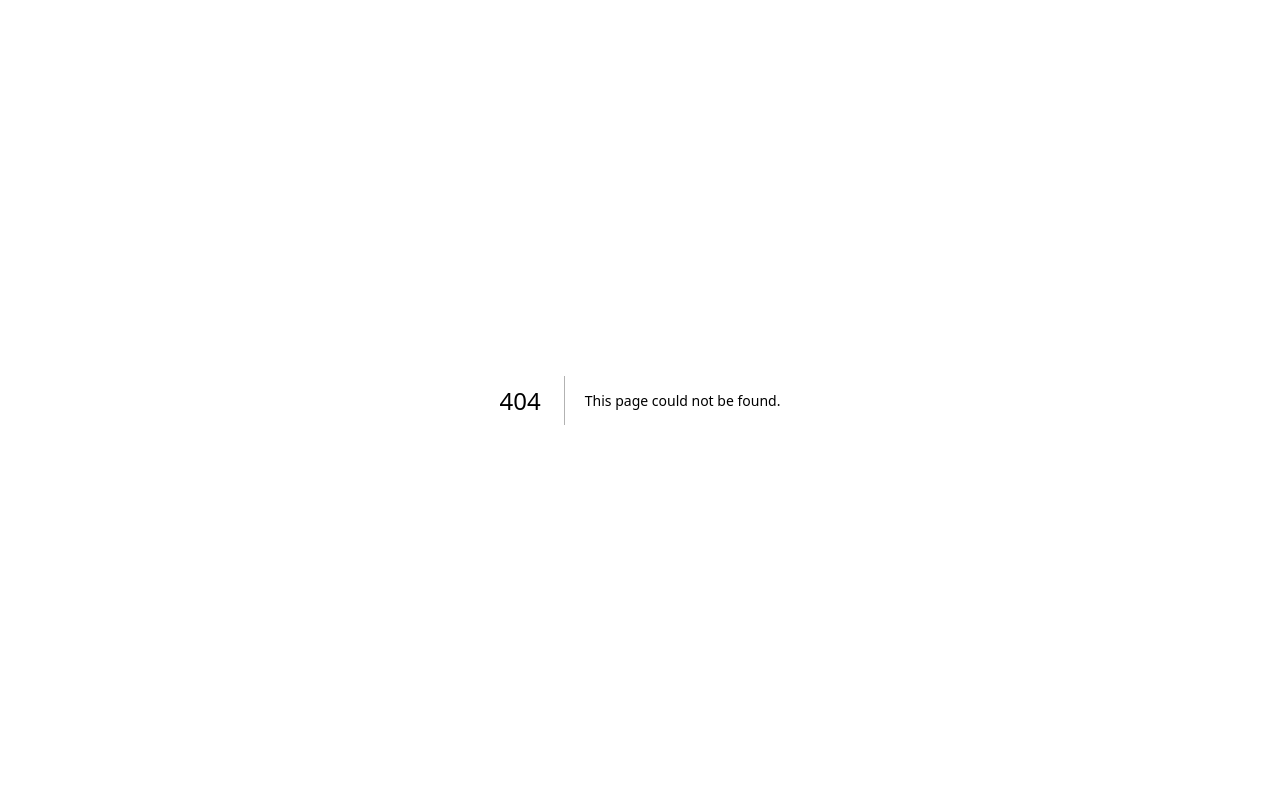
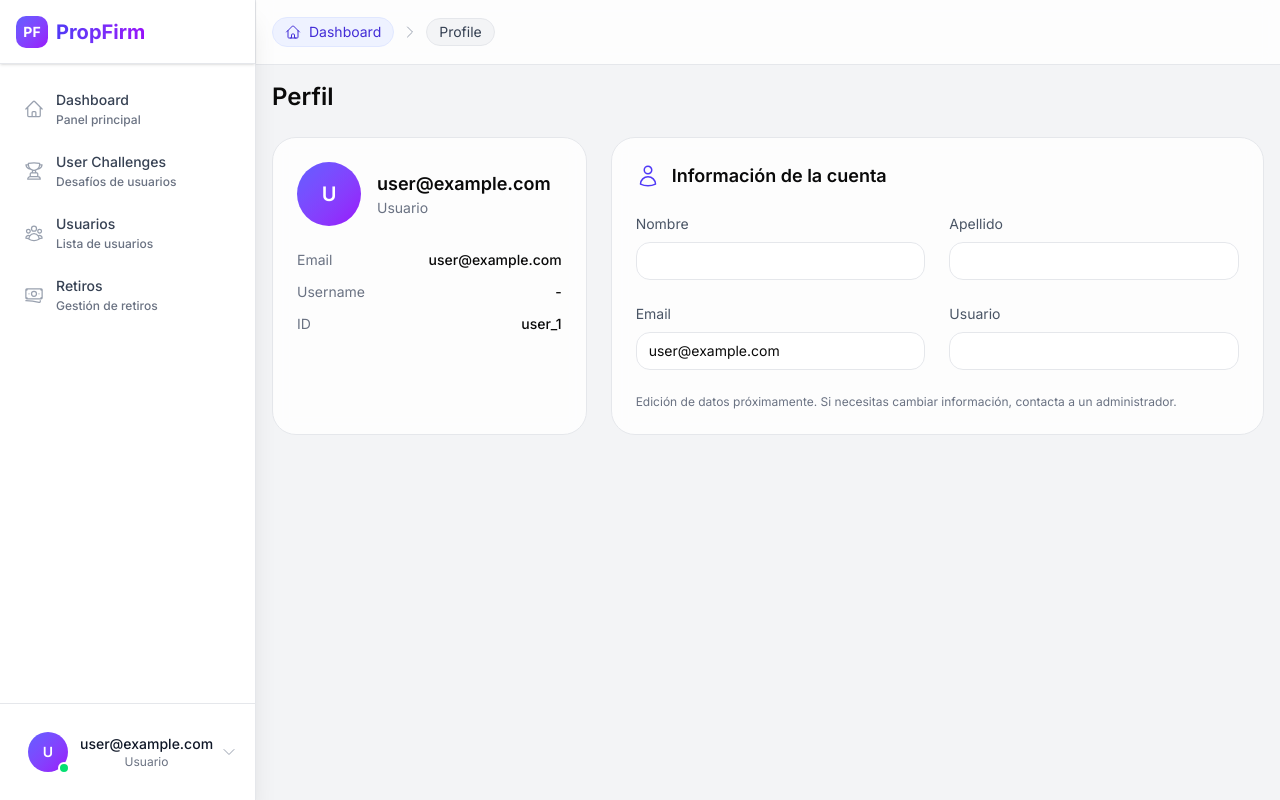
Before and after one commit to EliteCodeDev/propfirmadmin, a Next.js app: page /profile in a window 1280 px wide. Before the commit this address had no page. Built offline with nearby package versions, Linux system fonts and the light colour scheme; no server answers; sample sign-in values are in the browser's storage.

Commit message:
ivana loca

```diff
--- /dev/null
+++ b/src/app/profile/page.tsx
@@ -0,0 +1,110 @@
+"use client";
+
+import MainLayout from "@/components/layouts/MainLayout";
+import { SessionProvider, useSession } from "next-auth/react";
+import { useEffect } from "react";
+import { useRouter } from "next/navigation";
+import { UserIcon, CheckBadgeIcon } from "@heroicons/react/24/outline";
+
+function ProfileInner() {
+  const { data: session, status } = useSession();
+  const router = useRouter();
+
+  useEffect(() => {
+    if (status === "unauthenticated") {
+      router.replace("/login");
+    }
+  }, [status, router]);
+
+  const user = session?.user;
+  const initials = ((user?.firstName?.[0] || user?.username?.[0] || user?.email?.[0] || "U") + "").toUpperCase();
+  const displayName = [user?.firstName, user?.lastName].filter(Boolean).join(" ") || user?.username || user?.email || "Usuario";
+  const roleLabel = (() => {
+    const candidate = user?.roles?.[0];
+    if (!candidate) return "Usuario";
+    return candidate.replace(/[-_]/g, " ").replace(/\b\w/g, (c) => c.toUpperCase());
+  })();
+
+  return (
+    <MainLayout>
+      <div className="space-y-6">
+        <div className="flex items-center justify-between">
+          <h1 className="text-2xl font-semibold">Perfil</h1>
+        </div>
+
+        <div className="grid grid-cols-1 lg:grid-cols-3 gap-6">
+          {/* Profile summary */}
+          <div className="lg:col-span-1 rounded-3xl border border-gray-200 dark:border-gray-800 bg-white/80 dark:bg-white/5 backdrop-blur p-6">
+            <div className="flex items-center gap-4">
+              <div className="w-16 h-16 rounded-full bg-gradient-to-br from-indigo-500 to-purple-600 flex items-center justify-center text-white text-xl font-semibold">
+                {initials}
+              </div>
+              <div>
+                <div className="flex items-center gap-2">
+                  <h2 className="text-lg font-semibold">{displayName}</h2>
+                  {user?.isVerified && (
+                    <CheckBadgeIcon className="h-5 w-5 text-emerald-500" title="Verificado" />
+                  )}
+                </div>
+                <p className="text-sm text-gray-500 dark:text-gray-400">{roleLabel}</p>
+              </div>
+            </div>
+            <div className="mt-6 space-y-3 text-sm">
+              <div className="flex items-center justify-between">
+                <span className="text-gray-500">Email</span>
+                <span className="font-medium">{user?.email ?? "-"}</span>
+              </div>
+              <div className="flex items-center justify-between">
+                <span className="text-gray-500">Username</span>
+                <span className="font-medium">{user?.username ?? "-"}</span>
+              </div>
+              <div className="flex items-center justify-between">
+                <span className="text-gray-500">ID</span>
+                <span className="font-medium">{String((user as unknown as { id?: string | number })?.id ?? "-")}</span>
+              </div>
+            </div>
+          </div>
+
+          {/* Details */}
+          <div className="lg:col-span-2 rounded-3xl border border-gray-200 dark:border-gray-800 bg-white/80 dark:bg-white/5 backdrop-blur p-6">
+            <div className="flex items-center gap-3 mb-6">
+              <UserIcon className="h-6 w-6 text-indigo-600" />
+              <h3 className="text-lg font-semibold">Información de la cuenta</h3>
+            </div>
+
+            <div className="grid grid-cols-1 md:grid-cols-2 gap-6">
+              <label className="flex flex-col gap-2 text-sm">
+                <span className="text-gray-600 dark:text-gray-300">Nombre</span>
+                <input disabled value={user?.firstName ?? ""} className="px-3 py-2 rounded-xl border border-gray-200 dark:border-gray-700 bg-white/90 dark:bg-gray-900/30" />
+              </label>
+              <label className="flex flex-col gap-2 text-sm">
+                <span className="text-gray-600 dark:text-gray-300">Apellido</span>
+                <input disabled value={user?.lastName ?? ""} className="px-3 py-2 rounded-xl border border-gray-200 dark:border-gray-700 bg-white/90 dark:bg-gray-900/30" />
+              </label>
+              <label className="flex flex-col gap-2 text-sm">
+                <span className="text-gray-600 dark:text-gray-300">Email</span>
+                <input disabled value={user?.email ?? ""} className="px-3 py-2 rounded-xl border border-gray-200 dark:border-gray-700 bg-white/90 dark:bg-gray-900/30" />
+              </label>
+              <label className="flex flex-col gap-2 text-sm">
+                <span className="text-gray-600 dark:text-gray-300">Usuario</span>
+                <input disabled value={user?.username ?? ""} className="px-3 py-2 rounded-xl border border-gray-200 dark:border-gray-700 bg-white/90 dark:bg-gray-900/30" />
+              </label>
+            </div>
+
+            <div className="mt-6 text-xs text-gray-500">
+              Edición de datos próximamente. Si necesitas cambiar información, contacta a un administrador.
+            </div>
+          </div>
+        </div>
+      </div>
+    </MainLayout>
+  );
+}
+
+export default function ProfilePage() {
+  return (
+    <SessionProvider>
+      <ProfileInner />
+    </SessionProvider>
+  );
+}
--- a/src/components/common/sidebar.tsx
+++ b/src/components/common/sidebar.tsx
@@ -1,7 +1,7 @@
 "use client";
 
 import Link from "next/link";
-import { usePathname } from "next/navigation";
+import { usePathname, useRouter } from "next/navigation";
 import { useState, useRef, useEffect } from "react";
 import {
   HomeIcon,
@@ -69,6 +69,7 @@ interface SidebarProps {
 
 export default function Sidebar({ collapsed = false, onToggle }: SidebarProps) {
   const pathname = usePathname();
+  const router = useRouter();
   const [isCollapsed, setIsCollapsed] = useState(collapsed);
   const [userMenuOpen, setUserMenuOpen] = useState(false);
   const { theme, toggleTheme } = useTheme();
@@ -262,7 +263,7 @@ export default function Sidebar({ collapsed = false, onToggle }: SidebarProps) {
 
               <div className="h-px bg-gray-200 dark:bg-gray-600 my-1" />
 
-              <button className="w-full flex items-center px-4 py-2.5 text-sm text-gray-700 dark:text-gray-300 hover:bg-gray-100 dark:hover:bg-gray-700 transition-colors duration-200 cursor-pointer">
+              <button onClick={() => router.push('/profile')} className="w-full flex items-center px-4 py-2.5 text-sm text-gray-700 dark:text-gray-300 hover:bg-gray-100 dark:hover:bg-gray-700 transition-colors duration-200 cursor-pointer">
                 <UserIcon className="h-4 w-4 mr-3" />
                 Mi Perfil
               </button>
```
